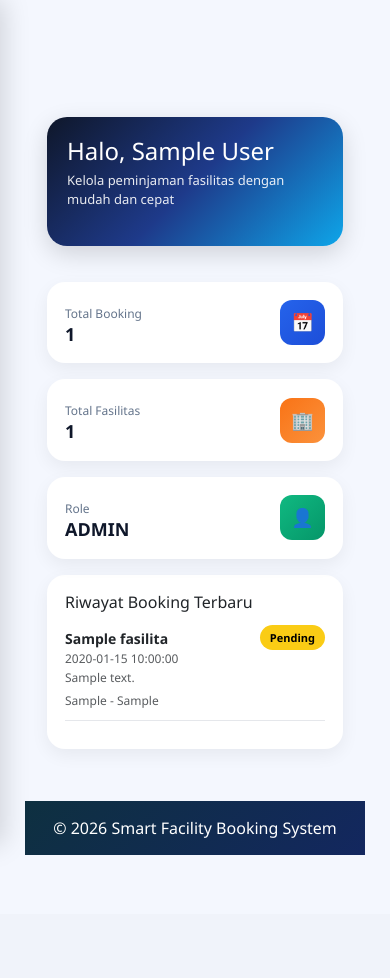
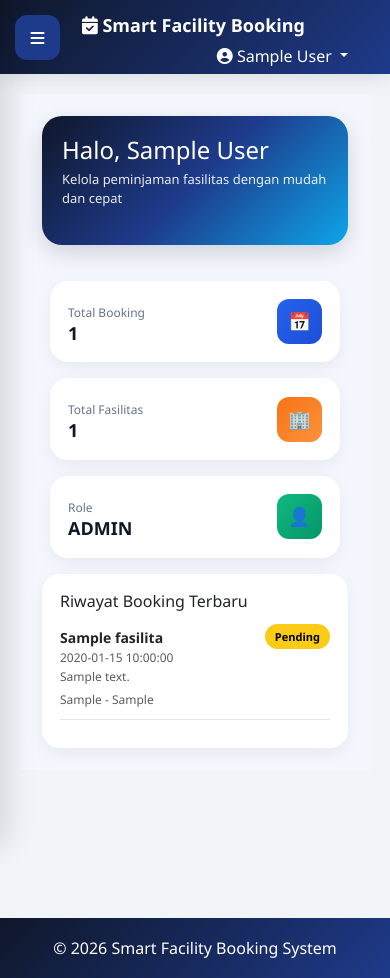
Before and after one commit to zakiahrahmah/Smart-Facility-System, a Flask app: page /dashboard in a window 390 px wide. Before the commit the page ends 855 px from the top, so only its background shows below. Run offline with Flask 3, Linux system fonts and the light colour scheme; a user stored in the database is signed in; tables that the repository leaves empty or names only in its code hold one stand-in row (values such as "Sample post").

Commit message:
update base

```diff
--- a/templates/base.html
+++ b/templates/base.html
@@ -2,146 +2,444 @@
 <html lang="id">
 <head>
     <meta charset="UTF-8">
-    <title>Smart Facility Booking</title>
-    <meta name="viewport" content="width=device-width, initial-scale=1">
+    <meta name="viewport" content="width=device-width, initial-scale=1.0">
+    <title>Smart Facility Booking System</title>
 
+    <!-- BOOTSTRAP -->
     <link href="https://cdn.jsdelivr.net/npm/bootstrap@5.3.0/dist/css/bootstrap.min.css" rel="stylesheet">
-    <link rel="stylesheet" href="https://cdnjs.cloudflare.com/ajax/libs/font-awesome/6.4.0/css/all.min.css">
+
+    <!-- FONT AWESOME -->
+    <link rel="stylesheet"
+          href="https://cdnjs.cloudflare.com/ajax/libs/font-awesome/6.4.0/css/all.min.css">
 
 <style>
-body{
-    margin:0;
-    font-family:'Segoe UI',sans-serif;
-    background:#f4f7fe;
+
+/* ================= GLOBAL ================= */
+
+*{
+    box-sizing:border-box;
 }
 
-/* SIDEBAR */
+html, body{
+    margin:0;
+    padding:0;
+    overflow-x:hidden;
+    font-family:'Segoe UI', sans-serif;
+    background:#f1f5f9;
+}
+
+/* ================= SIDEBAR ================= */
+
 .sidebar-modern{
     position:fixed;
+    top:0;
     left:0;
-    top:0;
     width:260px;
     height:100vh;
-    background:linear-gradient(180deg,#0e3040,#13275f);
+
+    background:linear-gradient(180deg,#0f172a,#1e3a8a);
+
     color:white;
-    padding:22px;
-    box-shadow:4px 0 25px rgba(0,0,0,0.15);
+
+    padding:24px 18px;
+
+    z-index:1200;
+
     overflow-y:auto;
-    z-index:100;
+
+    box-shadow:4px 0 30px rgba(0,0,0,0.15);
 }
 
 .sidebar-modern .brand{
-    font-size:22px;
+    font-size:26px;
     font-weight:700;
+    line-height:1.4;
     margin-bottom:40px;
 }
 
 .sidebar-modern a{
     display:flex;
     align-items:center;
-    gap:12px;
-    padding:13px 16px;
+    gap:14px;
+
+    padding:14px 16px;
+
+    margin-bottom:10px;
+
+    border-radius:14px;
+
+    text-decoration:none;
+
     color:#e2e8f0;
-    text-decoration:none;
-    border-radius:14px;
-    margin-bottom:10px;
+
+    transition:0.3s;
+
+    font-weight:500;
 }
 
 .sidebar-modern a:hover{
-    background:#07212c;
+    background:rgba(255,255,255,0.12);
+    transform:translateX(4px);
 }
 
 .sidebar-modern a.active{
-    background:linear-gradient(135deg,#3283a6,#162d5f);
+    background:linear-gradient(135deg,#2563eb,#38bdf8);
     color:white;
 }
 
-/* MAIN */
+/* ================= NAVBAR ================= */
+
+.navbar{
+    position:fixed;
+
+    top:0;
+    left:260px;
+    right:0;
+
+    height:74px;
+
+    z-index:1100;
+
+    background:linear-gradient(135deg,#0f172a,#1e3a8a) !important;
+
+    padding:0 30px;
+
+    display:flex;
+    align-items:center;
+
+    box-shadow:0 4px 20px rgba(0,0,0,0.1);
+}
+
+.navbar-brand{
+    font-weight:700;
+    font-size:22px;
+}
+
+/* ================= CONTENT ================= */
+
 .main-content{
     margin-left:260px;
-    margin-top:70px;
-    padding:25px;
+    margin-top:74px;
+
+    padding:30px;
+
     min-height:100vh;
+
+    width:calc(100% - 260px);
 }
 
-footer{
-    text-align:center;
-    padding:15px;
-    background:linear-gradient(135deg,#0e3040,#13275f);
-    color:white;
-    margin-top:30px;
+/* CONTENT WRAPPER */
+.content-wrapper{
+    width:100%;
+    max-width:1200px;
+    margin:auto;
 }
 
-/* RESPONSIVE */
+/* ================= CARD ================= */
+
+.card{
+    border:none;
+    border-radius:20px;
+    overflow:hidden;
+
+    box-shadow:0 10px 30px rgba(0,0,0,0.08);
+}
+
+/* ================= TABLE ================= */
+
+.table-responsive{
+    width:100%;
+    overflow-x:auto;
+    border-radius:16px;
+}
+
+/* ================= FORM ================= */
+
+input,
+select,
+textarea,
+button{
+    max-width:100%;
+}
+
+/* ================= IMAGE ================= */
+
+img,
+table{
+    max-width:100%;
+}
+
+/* ================= PAGE ================= */
+
+.page-wrapper{
+    width:100%;
+    overflow-x:hidden;
+}
+
+/* ================= MOBILE ================= */
+
+.menu-toggle{
+    display:none;
+}
+
+.overlay{
+    display:none;
+}
+
 @media(max-width:992px){
+
     .sidebar-modern{
         transform:translateX(-100%);
-        position:fixed;
+        transition:0.3s;
     }
 
     .sidebar-modern.active{
         transform:translateX(0);
     }
 
+    .navbar{
+        left:0;
+        width:100%;
+        padding-left:70px;
+    }
+
     .main-content{
         margin-left:0;
+        width:100%;
+        padding:20px;
     }
+
+    .menu-toggle{
+        display:flex;
+        justify-content:center;
+        align-items:center;
+
+        position:fixed;
+
+        top:15px;
+        left:15px;
+
+        z-index:1300;
+
+        background:#1e3a8a;
+
+        border:none;
+
+        color:white;
+
+        width:45px;
+        height:45px;
+
+        border-radius:12px;
+    }
+
+    .overlay.active{
+        display:block;
+
+        position:fixed;
+
+        width:100%;
+        height:100%;
+
+        background:rgba(0,0,0,0.4);
+
+        z-index:1190;
+    }
+
+    .row{
+        margin-left:0 !important;
+        margin-right:0 !important;
+    }
+
+    .col,
+    .col-md-3,
+    .col-md-4,
+    .col-md-6,
+    .col-lg-4,
+    .col-lg-6,
+    .col-lg-8{
+        padding-left:8px;
+        padding-right:8px;
+    }
+
+    .card{
+        border-radius:18px;
+    }
+
+    .navbar-brand{
+        font-size:18px;
+    }
+
 }
+
+/* ================= FOOTER ================= */
+
+footer{
+    background:linear-gradient(135deg,#0f172a,#1e3a8a);
+
+    color:white;
+
+    padding:18px;
+
+    text-align:center;
+}
+
 </style>
 
+{% block extra_css %}{% endblock %}
 </head>
 
 <body>
 
-{% if current_user.is_authenticated and request.endpoint not in ['login', 'register'] %}
+{% if current_user.is_authenticated
+     and request.endpoint != 'login'
+     and request.endpoint != 'register' %}
+
+<!-- TOGGLE -->
+<button class="menu-toggle" onclick="toggleSidebar()">
+    <i class="fas fa-bars"></i>
+</button>
 
 <!-- SIDEBAR -->
 <div class="sidebar-modern">
 
     <div class="brand">
+        <i class="fas fa-building"></i>
         Smart Facility Booking System
     </div>
 
     <a href="{{ url_for('dashboard') }}">
-        <i class="fas fa-home"></i> Dashboard
+        <i class="fas fa-home"></i>
+        Dashboard
     </a>
 
     <a href="{{ url_for('fasilitas') }}">
-        <i class="fas fa-building"></i> Fasilitas
+        <i class="fas fa-building"></i>
+        Fasilitas
     </a>
 
     <a href="{{ url_for('booking') }}">
-        <i class="fas fa-calendar-check"></i> Booking
+        <i class="fas fa-calendar-check"></i>
+        Booking
     </a>
 
     <a href="{{ url_for('riwayat_user') }}">
-        <i class="fas fa-history"></i> Riwayat
+        <i class="fas fa-history"></i>
+        Riwayat
     </a>
 
     <a href="{{ url_for('logout') }}">
-        <i class="fas fa-sign-out-alt"></i> Logout
+        <i class="fas fa-sign-out-alt"></i>
+        Logout
     </a>
 
 </div>
 
-<!-- MAIN -->
+<!-- OVERLAY -->
+<div class="overlay" onclick="toggleSidebar()"></div>
+
+{% endif %}
+
+{% if current_user.is_authenticated
+     and request.endpoint != 'login'
+     and request.endpoint != 'register' %}
+
+<!-- NAVBAR -->
+<nav class="navbar navbar-expand-lg navbar-dark">
+
+    <div class="container-fluid">
+
+        <a class="navbar-brand"
+           href="{{ url_for('dashboard') }}">
+
+            <i class="fas fa-calendar-check"></i>
+            Smart Facility Booking
+
+        </a>
+
+        <div class="ms-auto">
+
+            <div class="dropdown">
+
+                <a class="nav-link dropdown-toggle text-white"
+                   data-bs-toggle="dropdown">
+
+                    <i class="fas fa-user-circle"></i>
+                    {{ current_user.nama_lengkap }}
+
+                </a>
+
+                <ul class="dropdown-menu dropdown-menu-end">
+
+                    <li class="dropdown-item-text">
+                        Role: {{ current_user.role|upper }}
+                    </li>
+
+                    <li><hr class="dropdown-divider"></li>
+
+                    <li>
+                        <a class="dropdown-item"
+                           href="{{ url_for('logout') }}">
+                            Logout
+                        </a>
+                    </li>
+
+                </ul>
+
+            </div>
+
+        </div>
+
+    </div>
+
+</nav>
+
+{% endif %}
+
+<!-- CONTENT -->
 <div class="main-content">
 
-    {% block content %}{% endblock %}
+    <div class="content-wrapper">
 
-    <footer>
-        © 2026 Smart Facility Booking System
-    </footer>
+        <div class="page-wrapper">
+
+            {% block content %}
+            {% endblock %}
+
+        </div>
+
+    </div>
 
 </div>
 
+<!-- FOOTER -->
+<footer>
+    <p class="mb-0">
+        © 2026 Smart Facility Booking System
+    </p>
+</footer>
+
+<!-- JS -->
 <script>
-function toggleSidebar(){
-    document.querySelector('.sidebar-modern').classList.toggle('active');
+
+function toggleSidebar() {
+
+    document
+        .querySelector('.sidebar-modern')
+        .classList
+        .toggle('active');
+
+    document
+        .querySelector('.overlay')
+        .classList
+        .toggle('active');
 }
+
 </script>
 
-{% endif %}
+<script src="https://cdn.jsdelivr.net/npm/bootstrap@5.3.0/dist/js/bootstrap.bundle.min.js"></script>
+
+{% block extra_js %}{% endblock %}
 
 </body>
 </html>
```
